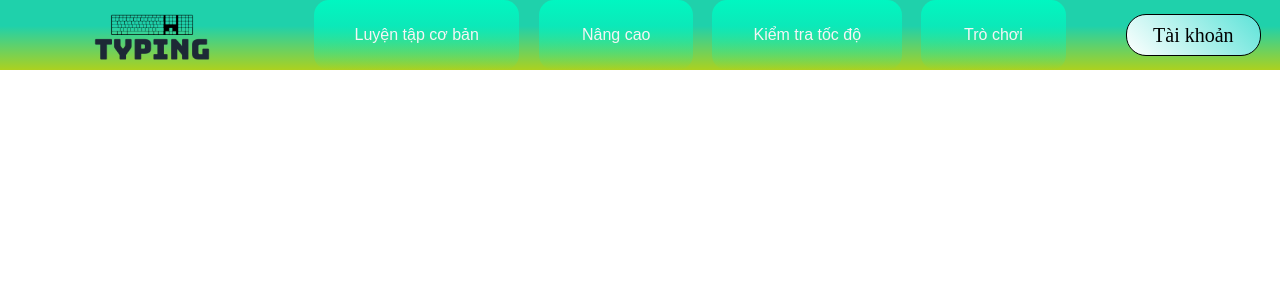
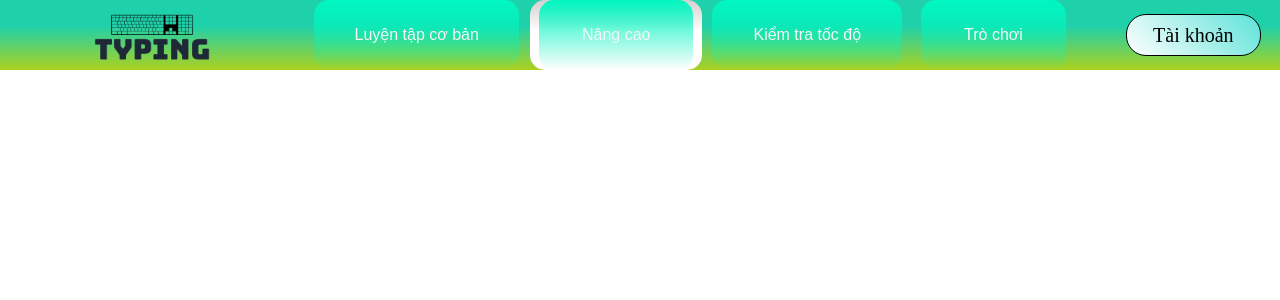
Before and after one commit to kun09-tker/web-bu, a PHP site: page /html/nangcao.html in a window 1280 px wide. Shown: the top 300 px of the page. Run offline with PHP 8.4, Linux system fonts and the light colour scheme.

Commit message:
fix lại tí css thanh menu

```diff
--- a/css/thanh-menu.css
+++ b/css/thanh-menu.css
@@ -61,6 +61,7 @@
 }
 
 .active {
+	background:linear-gradient(0deg, rgba(255,253,253,1) 56%, rgba(212,208,208,1) 100%);
 	border-radius: 15px;
 	color: black;
 	font-family: Arial, Helvetica, sans-serif;
```
